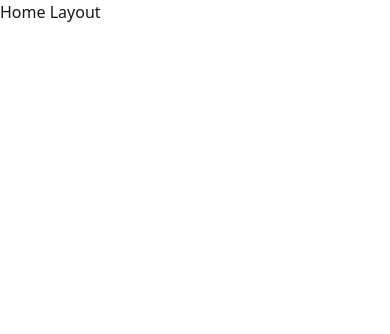
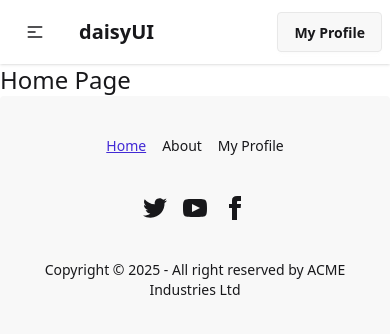
Before and after one commit to md-zeon/subscribify, a React (Vite) app: page / in a window 390 px wide. Shown: the top 334 px of the page. Built offline with nearby package versions, Linux system fonts and the light colour scheme.

Commit message:
Structured Main Layout

```diff
--- a/src/Layouts/MainLayout.jsx
+++ b/src/Layouts/MainLayout.jsx
@@ -1,13 +1,20 @@
-import React from 'react';
-import { Outlet } from 'react-router';
+import React from "react";
+import { Outlet } from "react-router";
+import Navbar from "../components/Navbar";
+import Footer from "../components/Footer";
 
 const MainLayout = () => {
-    return (
-        <div>
-            Main Layout
-            <Outlet />
-        </div>
-    );
+	return (
+		<div>
+			<header>
+				<Navbar />
+			</header>
+			<main>
+				<Outlet />
+			</main>
+			<Footer />
+		</div>
+	);
 };
 
 export default MainLayout;
--- a/src/Routes/routes.jsx
+++ b/src/Routes/routes.jsx
@@ -1,14 +1,17 @@
 import { createBrowserRouter } from "react-router";
+import MainLayout from "../Layouts/MainLayout";
+import Home from "../pages/Home";
+import ErrorPage from "../pages/ErrorPage";
 
 const router = createBrowserRouter([
 	{
 		path: "/",
-		element: <h1>Home Layout</h1>,
-		errorElement: <h1>404</h1>,
+		Component: MainLayout,
+		errorElement: <ErrorPage></ErrorPage>,
 		children: [
 			{
 				index: true,
-				element: <h1>Homepage</h1>,
+				Component: Home,
 			},
 		],
 	},
--- /dev/null
+++ b/src/components/Footer.jsx
@@ -0,0 +1,58 @@
+import { NavLink } from "react-router";
+
+const Footer = () => {
+	const links = (
+		<>
+			<NavLink to='/'>Home</NavLink>
+			<NavLink to='/about'>About</NavLink>
+			<NavLink to='/my-profile'>My Profile</NavLink>
+		</>
+	);
+	return (
+		<footer className='footer footer-horizontal footer-center bg-base-200 text-base-content rounded p-10'>
+			<nav className='grid grid-flow-col gap-4'>{links}</nav>
+			<nav>
+				<div className='grid grid-flow-col gap-4'>
+					<a>
+						<svg
+							xmlns='http://www.w3.org/2000/svg'
+							width='24'
+							height='24'
+							viewBox='0 0 24 24'
+							className='fill-current'
+						>
+							<path d='M24 4.557c-.883.392-1.832.656-2.828.775 1.017-.609 1.798-1.574 2.165-2.724-.951.564-2.005.974-3.127 1.195-.897-.957-2.178-1.555-3.594-1.555-3.179 0-5.515 2.966-4.797 6.045-4.091-.205-7.719-2.165-10.148-5.144-1.29 2.213-.669 5.108 1.523 6.574-.806-.026-1.566-.247-2.229-.616-.054 2.281 1.581 4.415 3.949 4.89-.693.188-1.452.232-2.224.084.626 1.956 2.444 3.379 4.6 3.419-2.07 1.623-4.678 2.348-7.29 2.04 2.179 1.397 4.768 2.212 7.548 2.212 9.142 0 14.307-7.721 13.995-14.646.962-.695 1.797-1.562 2.457-2.549z'></path>
+						</svg>
+					</a>
+					<a>
+						<svg
+							xmlns='http://www.w3.org/2000/svg'
+							width='24'
+							height='24'
+							viewBox='0 0 24 24'
+							className='fill-current'
+						>
+							<path d='M19.615 3.184c-3.604-.246-11.631-.245-15.23 0-3.897.266-4.356 2.62-4.385 8.816.029 6.185.484 8.549 4.385 8.816 3.6.245 11.626.246 15.23 0 3.897-.266 4.356-2.62 4.385-8.816-.029-6.185-.484-8.549-4.385-8.816zm-10.615 12.816v-8l8 3.993-8 4.007z'></path>
+						</svg>
+					</a>
+					<a>
+						<svg
+							xmlns='http://www.w3.org/2000/svg'
+							width='24'
+							height='24'
+							viewBox='0 0 24 24'
+							className='fill-current'
+						>
+							<path d='M9 8h-3v4h3v12h5v-12h3.642l.358-4h-4v-1.667c0-.955.192-1.333 1.115-1.333h2.885v-5h-3.808c-3.596 0-5.192 1.583-5.192 4.615v3.385z'></path>
+						</svg>
+					</a>
+				</div>
+			</nav>
+			<aside>
+				<p>Copyright © {new Date().getFullYear()} - All right reserved by ACME Industries Ltd</p>
+			</aside>
+		</footer>
+	);
+};
+
+export default Footer;
--- /dev/null
+++ b/src/components/Navbar.jsx
@@ -0,0 +1,62 @@
+import { NavLink } from "react-router";
+
+const Navbar = () => {
+	const links = (
+		<>
+			<li>
+				<NavLink to='/'>Home</NavLink>
+			</li>
+			<li>
+				<NavLink to='/about'>About</NavLink>
+			</li>
+			<li>
+				<NavLink to='/my-profile'>My Profile</NavLink>
+			</li>
+		</>
+	);
+
+	return (
+		<div className='navbar bg-base-100 shadow-sm'>
+			<div className='navbar-start'>
+				<div className='dropdown'>
+					<div
+						tabIndex={0}
+						role='button'
+						className='btn btn-ghost lg:hidden'
+					>
+						<svg
+							xmlns='http://www.w3.org/2000/svg'
+							className='h-5 w-5'
+							fill='none'
+							viewBox='0 0 24 24'
+							stroke='currentColor'
+						>
+							{" "}
+							<path
+								strokeLinecap='round'
+								strokeLinejoin='round'
+								strokeWidth='2'
+								d='M4 6h16M4 12h8m-8 6h16'
+							/>{" "}
+						</svg>
+					</div>
+					<ul
+						tabIndex={0}
+						className='menu menu-sm dropdown-content bg-base-100 rounded-box z-1 mt-3 w-52 p-2 shadow'
+					>
+						{links}
+					</ul>
+				</div>
+				<a className='btn btn-ghost text-xl'>daisyUI</a>
+			</div>
+			<div className='navbar-center hidden lg:flex'>
+				<ul className='menu menu-horizontal px-1'>{links}</ul>
+			</div>
+			<div className='navbar-end'>
+				<a className='btn'>My Profile</a>
+			</div>
+		</div>
+	);
+};
+
+export default Navbar;
--- a/src/index.css
+++ b/src/index.css
@@ -1,2 +1,9 @@
 @import "tailwindcss";
-@plugin "daisyui";
+
+@plugin "daisyui" {
+  themes: light --default;
+}
+
+a.active {
+  @apply text-primary underline;
+}
--- /dev/null
+++ b/src/pages/ErrorPage.jsx
@@ -0,0 +1,26 @@
+import { Link } from "react-router";
+import Navbar from "../components/Navbar";
+import Footer from "../components/Footer";
+
+const ErrorPage = () => {
+	return (
+		<div>
+			<Navbar />
+			<div className='flex flex-col items-center justify-center h-screen bg-gray-100 text-center p-4'>
+				<h2 className='text-4xl font-bold text-red-600'>Oops! Something went wrong.</h2>
+				<p className='text-lg'>We couldn't find the page you're looking for.</p>
+				<p className='text-lg'>Please check the URL or go back to the home page.</p>
+				<Link
+					href='/'
+					className='btn btn-primary'
+				>
+					Go to Home
+				</Link>
+				<p className='text-gray-500'>If the problem persists, please contact support.</p>
+			</div>
+			<Footer />
+		</div>
+	);
+};
+
+export default ErrorPage;
--- /dev/null
+++ b/src/pages/Home.jsx
@@ -0,0 +1,11 @@
+import React from 'react';
+
+const Home = () => {
+    return (
+        <div>
+            <h2 className="text-2xl">Home Page</h2>
+        </div>
+    );
+};
+
+export default Home;
```
